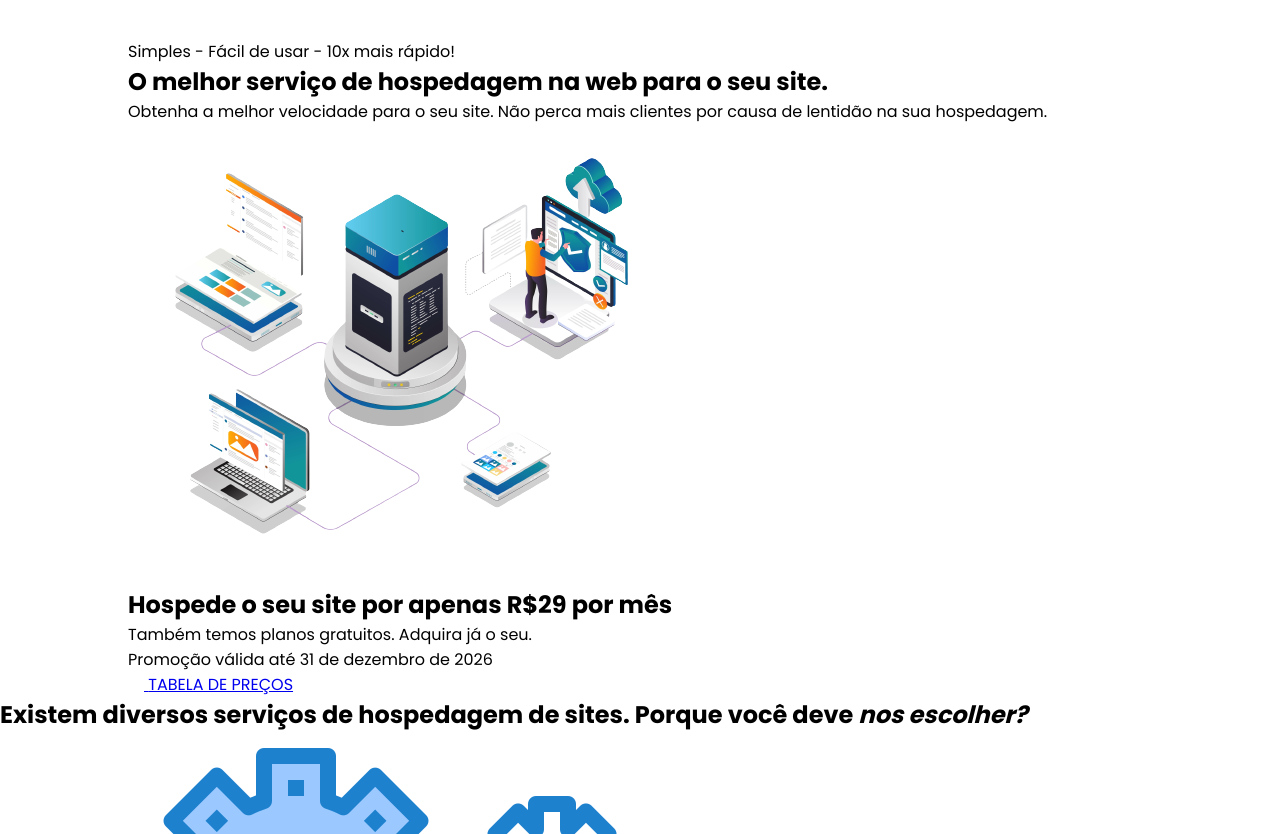
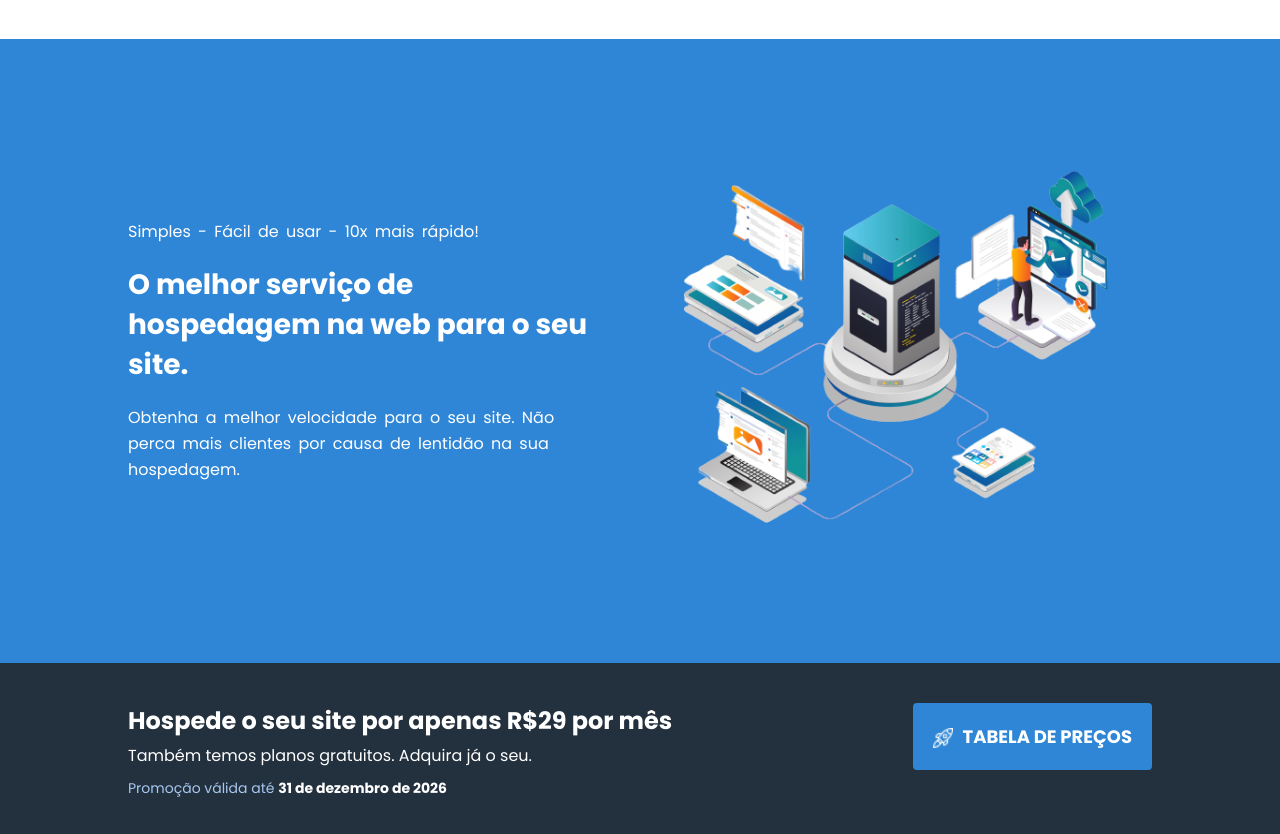
Before and after one commit to vinils15/AlfaTech, a plain HTML site: page index.html in a window 1280 px wide. Shown: the part 118-952 px from the top of the page. Drawn offline with Linux system fonts and the light colour scheme.

Commit message:
Adição estilo Banner & Primeiro anuncio

```diff
--- a/css/estilo.css
+++ b/css/estilo.css
@@ -53,3 +53,100 @@
     font-weight: 600;
     color: #233032;
 }
+
+
+
+/* ===== BANNER ===== */
+
+.secao-banner {
+    background-color: #2f86d6;
+}
+
+.container-banner {
+    position: relative;
+    padding: 180px 0px;
+}
+
+.container-banner div {
+    color: #fff;
+    width: 470px;
+}
+
+.container-banner div p {
+    font-size: 16px;
+    line-height: 26px;
+    word-spacing: 3px;
+}
+
+.container-banner div h2 {
+    font-size: 28px;
+    line-height: 40px;
+    margin: 20px 0px;
+}
+
+.container-banner img {
+    width: 50%;
+    position: absolute;
+    top: 100px;
+    right: 0;
+}
+
+
+/* ===== PRIMEIRO ANÚNCIO ===== */
+
+.secao-primeiro-anuncio {
+    background-color: #23303e;
+    color: #fff;
+}
+
+.container-primeiro-anuncio {
+    position: relative;
+    padding: 40px 0;
+}
+
+.container-primeiro-anuncio div {
+    width: 600px;
+}
+
+.container-primeiro-anuncio div h2 {
+    margin-bottom: 5px;
+}
+
+.container-primeiro-anuncio a {
+    position: absolute;
+    top: 40px;
+    right: 0;
+    font-size: 18px;
+    font-weight: 700;
+    padding: 20px;
+    border-radius: 4px;
+    text-decoration: none;
+    text-align: center;
+    background-color: #2f86d6;
+    color: #fff;
+    cursor: pointer;
+}
+
+.container-primeiro-anuncio a img {
+    position: absolute;
+    top: 25px;
+    left: 0;
+    width: 20px;
+    margin-left: 20px;
+}
+
+.container-primeiro-anuncio a span {
+    margin-left: 30px;
+}
+
+/* Promoção com time */
+.promocao-validade {
+    margin-top: 10px;
+    font-size: 14px;
+    color: #a8c8f0;
+}
+
+.promocao-validade time {
+    font-weight: 700;
+    color: #fff;
+}
```
